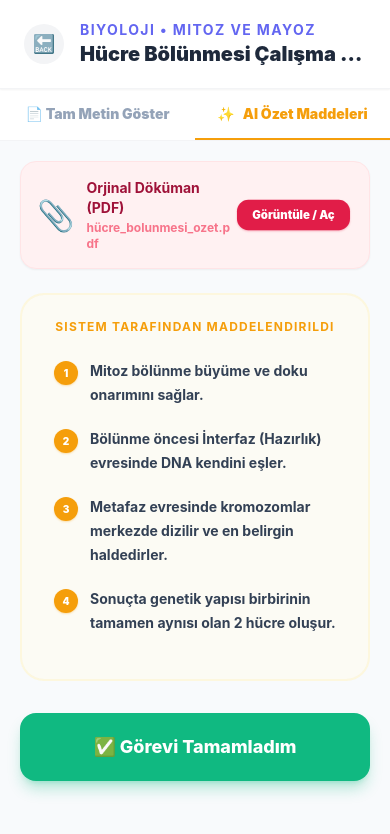
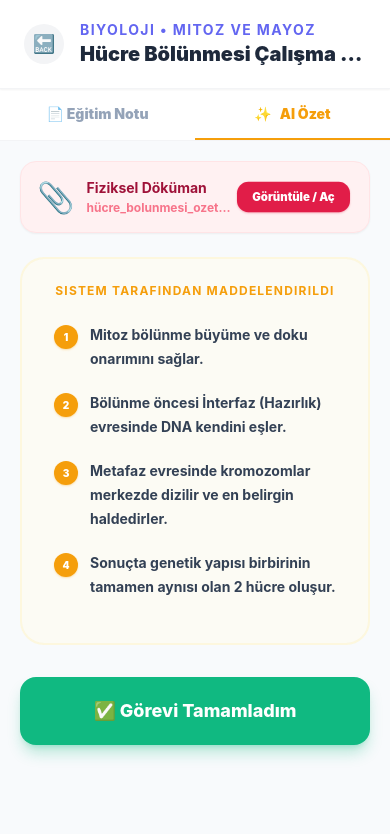
Before and after one commit to irfanunaal-eng/brainmate-app, a React Native app: screen /TasksScreen in a window 390 px wide. Both pictures are taken after a click on the element 195 px from the left and 176 px from the top of the page. Shown: the top 834 px of the page. Built offline with nearby package versions, Linux system fonts and the light colour scheme.

Commit message:
fix: separated cognitive semantic text analysis logic from strict physical document bindings dynamically dissolving mandatory textual bounds enabling parent workflows optimally smoothly accurately seamlessly reliably securely

```diff
--- a/screens/TasksScreen.tsx
+++ b/screens/TasksScreen.tsx
@@ -132,8 +132,8 @@ export function TasksScreen({ navigation, route }: any) {
         hasAttachment: pickedDoc !== null,
         fileName: pickedDoc ? pickedDoc.name : undefined,
         fileUri: pickedDoc ? pickedDoc.uri : undefined,
-        fullText: formContent.trim() || 'Bu görev sadece PDF/Word dosyası içeriyor.',
-        bulletPoints: bullets.length > 0 ? bullets : ['Bu görev için yapay zeka özeti bulunamadı, ekteki belgeyi inceleyiniz.'],
+        fullText: formContent.trim() || '',
+        bulletPoints: bullets.length > 0 && formContent.trim() ? bullets : [],
         status: 'pending',
         assignedByRole: userRole === 'parent' ? 'Veli' : 'Öğretmen', // Simplified label
         date: Date.now()
@@ -236,21 +236,23 @@ export function TasksScreen({ navigation, route }: any) {
           </View>
         </View>
 
+        {viewingTask.fullText ? (
           <View className="flex-row bg-white border-b border-gray-100">
              <TouchableOpacity
                onPress={() => setViewMode('full')}
                className={`flex-1 items-center justify-center py-4 border-b-2 ${viewMode === 'full' ? 'border-indigo-600' : 'border-transparent'}`}>
-              <Text className={`font-black ${viewMode === 'full' ? 'text-indigo-600' : 'text-slate-400'}`}>📄 Tam Metin Göster</Text>
+                <Text className={`font-black ${viewMode === 'full' ? 'text-indigo-600' : 'text-slate-400'}`}>📄 Eğitim Notu</Text>
              </TouchableOpacity>
              <TouchableOpacity
                onPress={() => setViewMode('bullets')}
                className={`flex-1 items-center justify-center py-4 border-b-2 ${viewMode === 'bullets' ? 'border-amber-500' : 'border-transparent'}`}>
                 <View className="flex-row items-center">
                    <Text className="mr-2">✨</Text>
-                 <Text className={`font-black ${viewMode === 'bullets' ? 'text-amber-500' : 'text-slate-400'}`}>AI Özet Maddeleri</Text>
+                   <Text className={`font-black ${viewMode === 'bullets' ? 'text-amber-500' : 'text-slate-400'}`}>AI Özet</Text>
                 </View>
              </TouchableOpacity>
           </View>
+        ) : null}
 
         <ScrollView contentContainerStyle={{ padding: 20, paddingBottom: 100 }}>
 
@@ -258,8 +260,8 @@ export function TasksScreen({ navigation, route }: any) {
               <View className="flex-row items-center bg-rose-50 p-4 rounded-2xl mb-6 border border-rose-100 shadow-sm">
                  <Text className="text-3xl mr-3">📎</Text>
                  <View className="flex-1">
-                    <Text className="font-bold text-rose-800 text-sm">Orjinal Döküman (PDF)</Text>
-                    <Text className="font-bold text-rose-500/70 text-xs mt-0.5">{viewingTask.fileName}</Text>
+                    <Text className="font-bold text-rose-800 text-sm">Fiziksel Döküman</Text>
+                    <Text className="font-bold text-rose-500/70 text-xs mt-0.5" numberOfLines={1}>{viewingTask.fileName}</Text>
                  </View>
                  <TouchableOpacity onPress={() => handleDownloadDocument(viewingTask.fileUri, viewingTask.fileName)} className="bg-rose-600 px-4 py-2 rounded-xl scale-95 shadow-sm shadow-rose-600/30">
                     <Text className="font-black text-white text-xs">Görüntüle / Aç</Text>
@@ -267,12 +269,13 @@ export function TasksScreen({ navigation, route }: any) {
               </View>
            )}
 
-           {viewMode === 'full' ? (
-              <View className="bg-white p-6 rounded-3xl shadow-sm border border-gray-100 min-h-[300px]">
+           {viewingTask.fullText ? (
+             viewMode === 'full' ? (
+                <View className="bg-white p-6 rounded-3xl shadow-sm border border-gray-100 min-h-[150px]">
                    <Text className="text-base text-slate-700 leading-7 font-medium text-justify">{viewingTask.fullText}</Text>
                 </View>
              ) : (
-              <View className="bg-amber-50/50 p-6 rounded-3xl border-2 border-amber-100/50 min-h-[300px]">
+                <View className="bg-amber-50/50 p-6 rounded-3xl border-2 border-amber-100/50 min-h-[150px]">
                    <Text className="font-bold text-amber-500 mb-6 text-center text-xs tracking-widest uppercase">Sistem Tarafından Maddelendirildi</Text>
                    {viewingTask.bulletPoints.map((b, i) => (
                       <View key={i} className="flex-row mb-5 items-start px-2">
@@ -282,6 +285,13 @@ export function TasksScreen({ navigation, route }: any) {
                          <Text className="flex-1 text-slate-700 font-bold leading-6 text-sm">{b}</Text>
                       </View>
                    ))}
+                </View>
+             )
+           ) : (
+              <View className="items-center justify-center p-10 bg-indigo-50/50 rounded-3xl border border-dashed border-indigo-200 mt-4">
+                 <Text className="text-4xl mb-4">📋</Text>
+                 <Text className="text-indigo-800 font-bold text-center text-sm mb-2">Bu görev için ek bir çalışma notu eklenmemiş.</Text>
+                 <Text className="text-indigo-500 font-medium text-center text-xs px-4">Sadece yukarıdaki dosyayı incelemeniz ve açıp okumanız yeterlidir.</Text>
               </View>
            )}
 
@@ -346,10 +356,10 @@ export function TasksScreen({ navigation, route }: any) {
                    </TouchableOpacity>
                 </View>
 
-                <Text className="font-black text-xs text-slate-400 uppercase tracking-widest mb-1.5 ml-1">İçerik (Sistem Maddelendirecektir)</Text>
+                <Text className="font-black text-xs text-slate-400 uppercase tracking-widest mb-1.5 ml-1">Kısa Çalışma Notu (Opsiyonel)</Text>
                 <TextInput
                   value={formContent} onChangeText={setFormContent}
-                  placeholder="Eğer belge taratamıyorsanız manuel içeriği buraya yapıştırın. Yapay zeka bu metni öğrenci için akıllı maddelere bölecektir..."
+                  placeholder="Kopyala/yapıştır zor geliyorsa boş bırak! Ama kısa bir metin eklersen onu AI ile maddelendirebiliriz."
                   className="font-medium text-sm text-gray-700 p-4 bg-slate-50 rounded-2xl min-h-[140px] mb-6 border border-slate-200"
                   multiline textAlignVertical="top"
                 />
```
Lines whose indentation alone changed are shown as unchanged.
